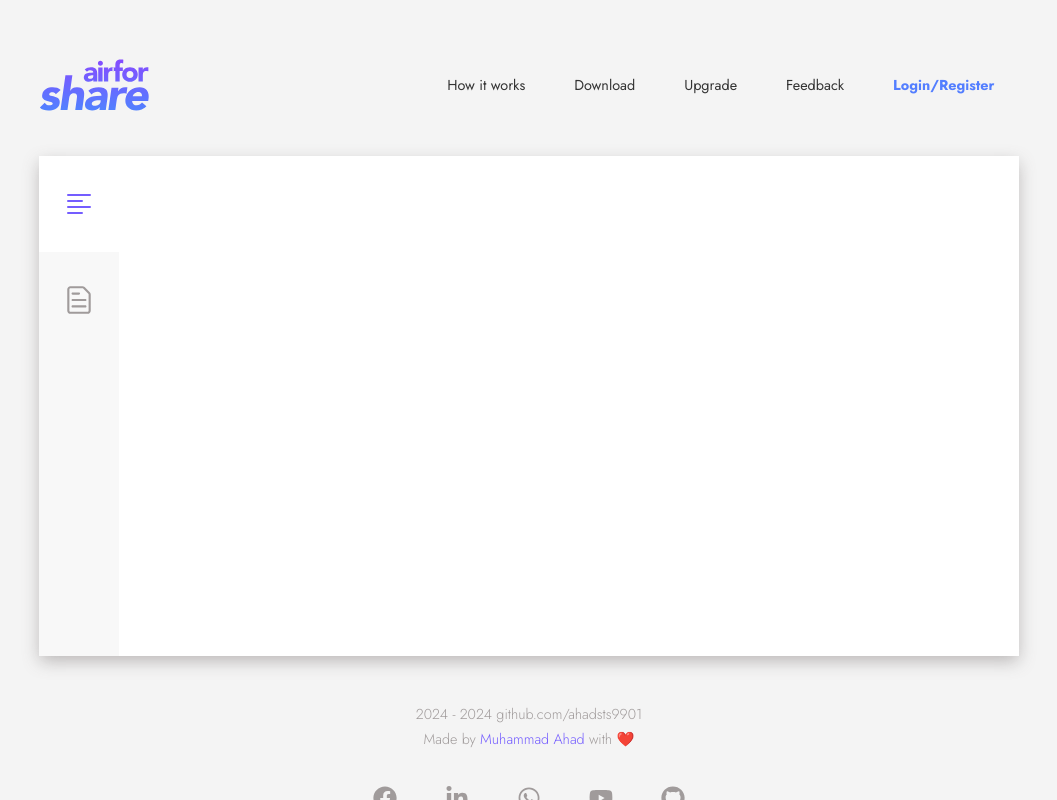
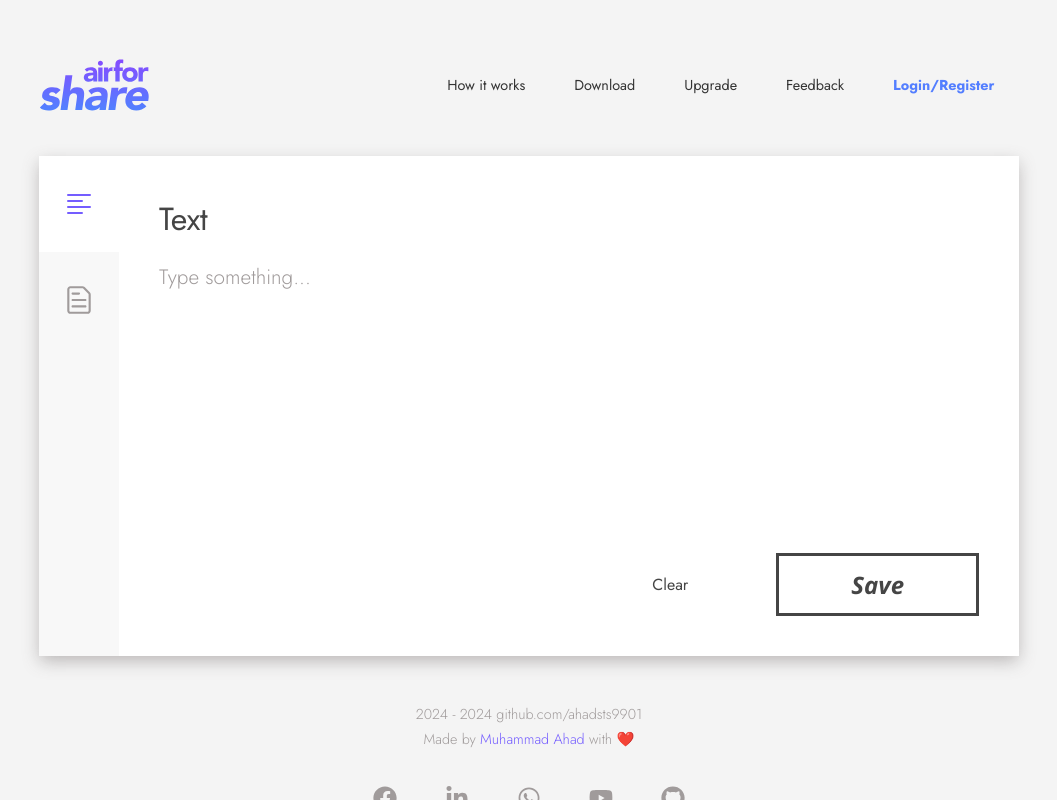
Before and after one commit to ahadsts9901/air-for-share, a React (Vite) app in the folder frontend/: page / in a window 1280 px wide. Shown: the whole page, without its empty margins (111-1168 px from the left). Built offline with nearby package versions, Linux system fonts and the light colour scheme.

Commit message:
text-secion

```diff
--- a/frontend/src/components/body/Body.css
+++ b/frontend/src/components/body/Body.css
@@ -1,3 +1,4 @@
+@import url("https://fonts.googleapis.com/css2?family=Open+Sans:ital,wght@0,300..800;1,300..800&display=swap");
 .air-body {
   width: calc(100vw - 300px);
   height: 500px;
@@ -21,6 +22,7 @@
   justify-content: center;
   align-items: center;
   padding: 2em 1.5em;
+  transition: background-color ease-in-out 0.1s;
 }
 .air-body ul.sidebar li:hover {
   background-color: #ffffff;
@@ -38,4 +40,72 @@
 .air-body ul.sidebar .special svg {
   color: #745DFF;
   font-size: 2em;
+}
+.air-body ._main {
+  width: 100%;
+  height: 100%;
+  background-color: #ffffff;
+}
+.air-body ._main .text-section {
+  width: 100%;
+  height: 100%;
+  background-color: #ffffff;
+  display: flex;
+  flex-direction: column;
+  justify-content: flex-start;
+  align-items: flex-start;
+  padding: 40px;
+  gap: 20px;
+}
+.air-body ._main .text-section h3 {
+  width: 100%;
+  text-align: left;
+  font-size: 2em;
+  font-weight: normal;
+  color: #454545;
+}
+.air-body ._main .text-section textarea {
+  width: 100%;
+  height: 100%;
+  resize: none;
+  border: 0;
+  font-size: 1.3em;
+}
+.air-body ._main .text-section textarea::-moz-placeholder {
+  color: #A09B9B;
+  font-weight: 300;
+}
+.air-body ._main .text-section textarea::placeholder {
+  color: #A09B9B;
+  font-weight: 300;
+}
+.air-body ._main .text-section .buttons-cont {
+  width: 100%;
+  display: flex;
+  justify-content: flex-end;
+  align-items: center;
+  gap: 40px;
+}
+.air-body ._main .text-section .buttons-cont button {
+  all: unset;
+  padding: 0.5em 3em;
+  cursor: pointer;
+  color: #454545;
+}
+.air-body ._main .text-section .buttons-cont .saveButton {
+  border: 3px solid #454545;
+  font-family: "Open Sans", sans-serif;
+  font-weight: bolder;
+  font-style: italic;
+  font-size: 1.5em;
+}
+.air-body ._main .text-section .buttons-cont .saveButton:hover {
+  color: #745DFF;
+  border-color: #745DFF;
+}
+.air-body ._main .text-section .buttons-cont .saveButton:active {
+  color: #ffffff;
+  border-color: #ffffff;
+  background: #537EFF;
+  background: linear-gradient(0deg, #537EFF 25%, #745DFF 75%);
 }/*# sourceMappingURL=Body.css.map */
--- a/frontend/src/components/body/Body.scss
+++ b/frontend/src/components/body/Body.scss
@@ -1,8 +1,11 @@
+@import url('https://fonts.googleapis.com/css2?family=Open+Sans:ital,wght@0,300..800;1,300..800&display=swap');
+
 $white: #ffffff;
 $bodyColor: #f8f8f8;
 $black: #454545;
 $textColor: #A09B9B;
 $purpleText: #745DFF;
+$blueText: #537EFF;
 
 .air-body {
     width: calc(100vw - 300px);
@@ -27,6 +30,7 @@ $purpleText: #745DFF;
             justify-content: center;
             align-items: center;
             padding: 2em 1.5em;
+            transition: background-color ease-in-out 0.1s;
 
             &:hover {
                 background-color: $white;
@@ -53,5 +57,80 @@ $purpleText: #745DFF;
 
     }
 
-    ._main {}
+    ._main {
+        width: 100%;
+        height: 100%;
+        background-color: $white;
+
+        .text-section {
+            width: 100%;
+            height: 100%;
+            background-color: $white;
+            display: flex;
+            flex-direction: column;
+            justify-content: flex-start;
+            align-items: flex-start;
+            padding: 40px;
+            gap: 20px;
+
+            h3 {
+                width: 100%;
+                text-align: left;
+                font-size: 2em;
+                font-weight: normal;
+                color: $black;
+            }
+
+            textarea {
+                width: 100%;
+                height: 100%;
+                resize: none;
+                border: 0;
+                font-size: 1.3em;
+
+                &::placeholder {
+                    color: $textColor;
+                    font-weight: 300;
+                }
+            }
+
+            .buttons-cont {
+                width: 100%;
+                display: flex;
+                justify-content: flex-end;
+                align-items: center;
+                gap: 40px;
+
+                button {
+                    all: unset;
+                    padding: 0.5em 3em;
+                    cursor: pointer;
+                    color: $black;
+                }
+
+                .saveButton {
+                    border: 3px solid $black;
+                    font-family: "Open Sans", sans-serif;
+                    font-weight: bolder;
+                    font-style: italic;
+                    font-size: 1.5em;
+
+                    &:hover {
+                        color: $purpleText;
+                        border-color: $purpleText;
+                    }
+
+                    &:active {
+                        color: $white;
+                        border-color: $white;
+                        background: $blueText;
+                        background: linear-gradient(0deg, $blueText 25%, $purpleText 75%);
+                    }
+                }
+
+            }
+
+        }
+
+    }
 }
--- a/frontend/src/components/body/Body.tsx
+++ b/frontend/src/components/body/Body.tsx
@@ -1,10 +1,9 @@
+import "./Body.css";
 import { useState } from "react";
-import "./Body.css";
 import { BsTextLeft } from "react-icons/bs";
 import { RxFileText } from "react-icons/rx";
 
-const Body = () => {
-    const [isText, setIsText] = useState(true);
+export const Sidebar = ({ isText, setIsText }: any) => {
 
     const sidebarOptions = [
         {
@@ -18,7 +17,7 @@ const Body = () => {
     ];
 
     return (
-        <div className="air-body">
+        <>
             <ul className="sidebar">
                 {sidebarOptions.map((opt, i) => (
                     <li
@@ -30,6 +29,68 @@ const Body = () => {
                     </li>
                 ))}
             </ul>
+        </>
+    )
+
+}
+
+export const TextSection = () => {
+
+    const [text, set_text] = useState("")
+    const [button_content, set_button_content] = useState("Save")
+
+    const clear = () => {
+        console.log("clear");
+    }
+
+    const handleClick = () => {
+        console.log("handle click")
+    }
+
+    return (
+        <>
+            <div className="text-section section">
+                <h3>Text</h3>
+                <textarea placeholder="Type something..." onChange={(e: any) => set_text(e?.target?.value)}></textarea>
+                <div className="buttons-cont">
+                    <button className="clearButton" onClick={clear}>Clear</button>
+                    <button className="saveButton" onClick={handleClick}>{button_content}</button>
+                </div>
+            </div>
+        </>
+    )
+}
+
+export const FileSection = () => {
+    return (
+        <>
+            <div className="text-section section">
+                <h3>File</h3>
+            </div>
+        </>
+    )
+}
+
+export const Main = ({ isText }: any) => {
+
+    return (
+        <>
+            <div className="_main">
+                {isText ? <TextSection /> : <FileSection />}
+            </div>
+        </>
+    )
+
+}
+
+const Body = () => {
+
+    const [isText, setIsText] = useState(true);
+
+    return (
+        <div className="air-body">
+            <Sidebar isText={isText} setIsText={setIsText} />
+            <Main isText={isText} setIsText={setIsText} />
         </div>
     );
 };
```
Also changed, not shown: 1 other file (tests, documents, lock files or other folders).
